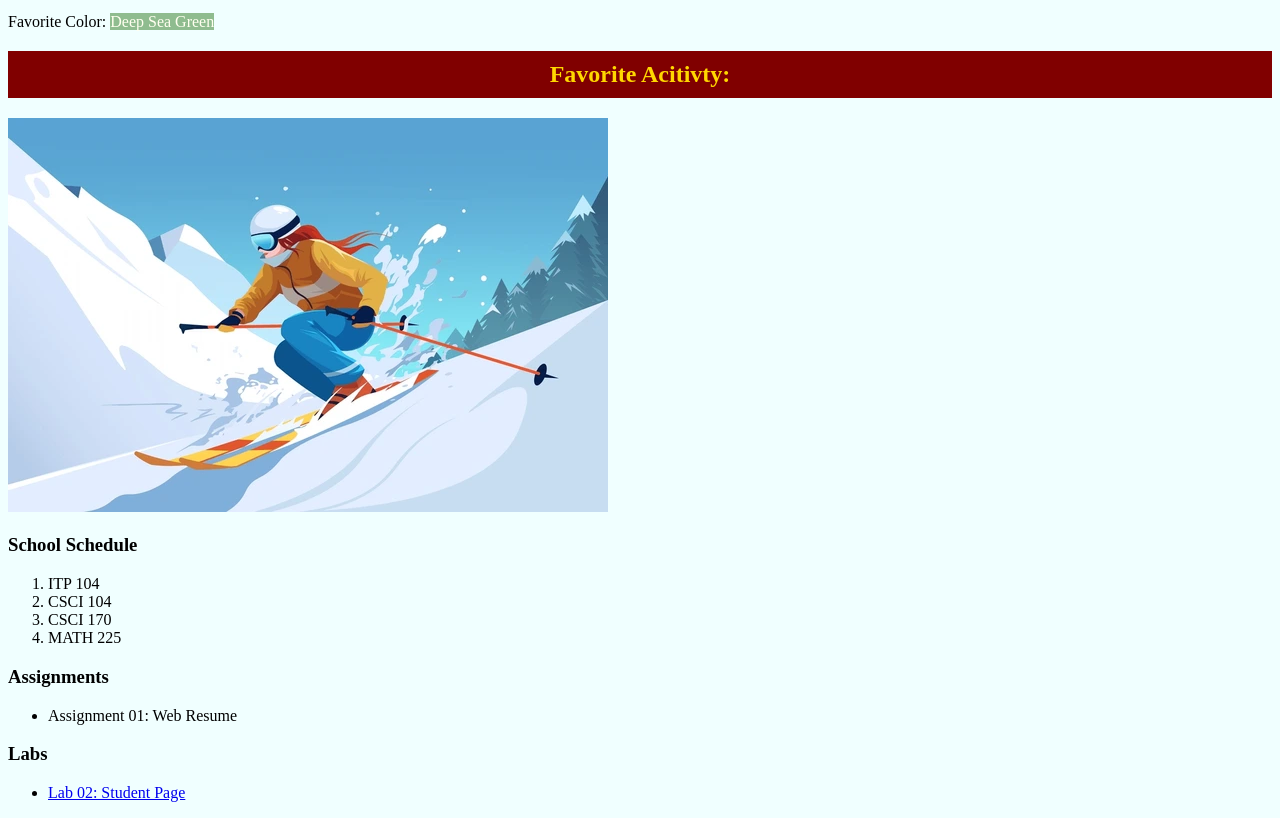
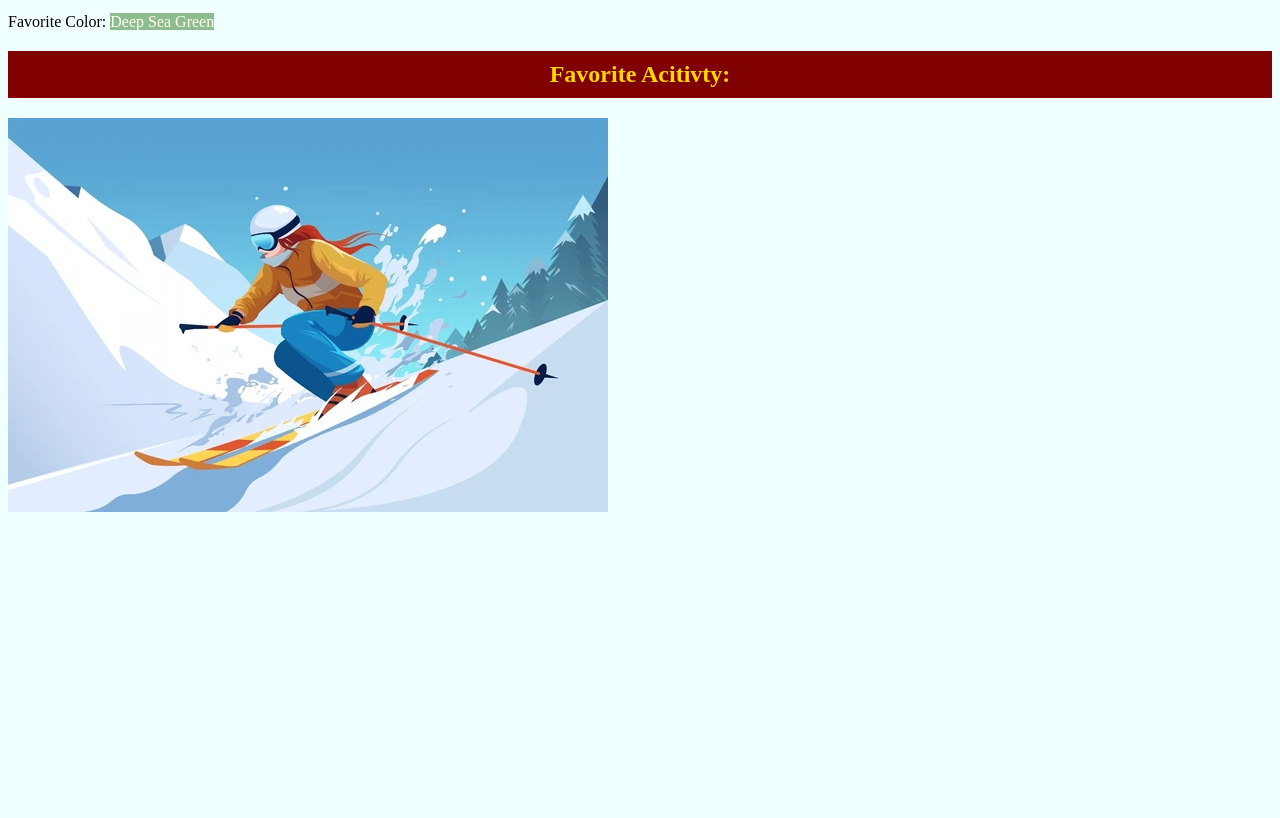
Before and after one commit to Helen-Mengxuan/hmw, a plain HTML site: page index.html in a window 1280 px wide. Shown: the part 101-919 px from the top of the page. After the commit the page ends 800 px from the top, so only its background shows below. Drawn offline with Linux system fonts and the light colour scheme.

Commit message:
Update index.html

```diff
--- a/index.html
+++ b/index.html
@@ -53,22 +53,3 @@ img {
 <h2>Favorite Acitivty: </h2>
 
 <img src="ski_cartoon.png" alt="this is a cartoon image of a skier">
-
-
-<h3>School Schedule</h3>
-<ol>
-<li>ITP 104</li>
-<li>CSCI 104</li>
-<li>CSCI 170</li>
-<li>MATH 225</li>
-</ol>
-
-<h3>Assignments</h3>
-<ul>
-<li>Assignment 01: Web Resume</li>
-</ul>
-
-<h3>Labs</h3>
-<ul>
-<li><a href=lab02/index.html target="_blank">Lab 02: Student Page<a></li>
-</ul>
```
